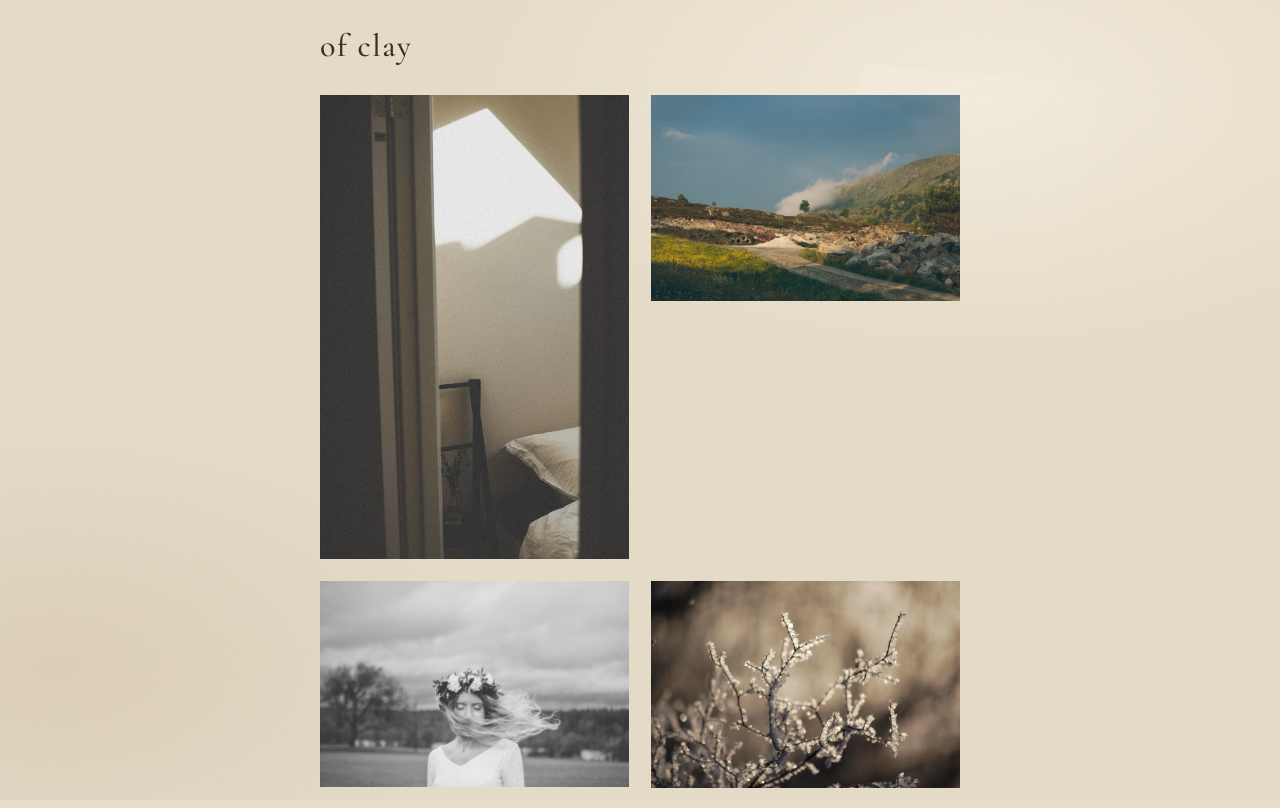
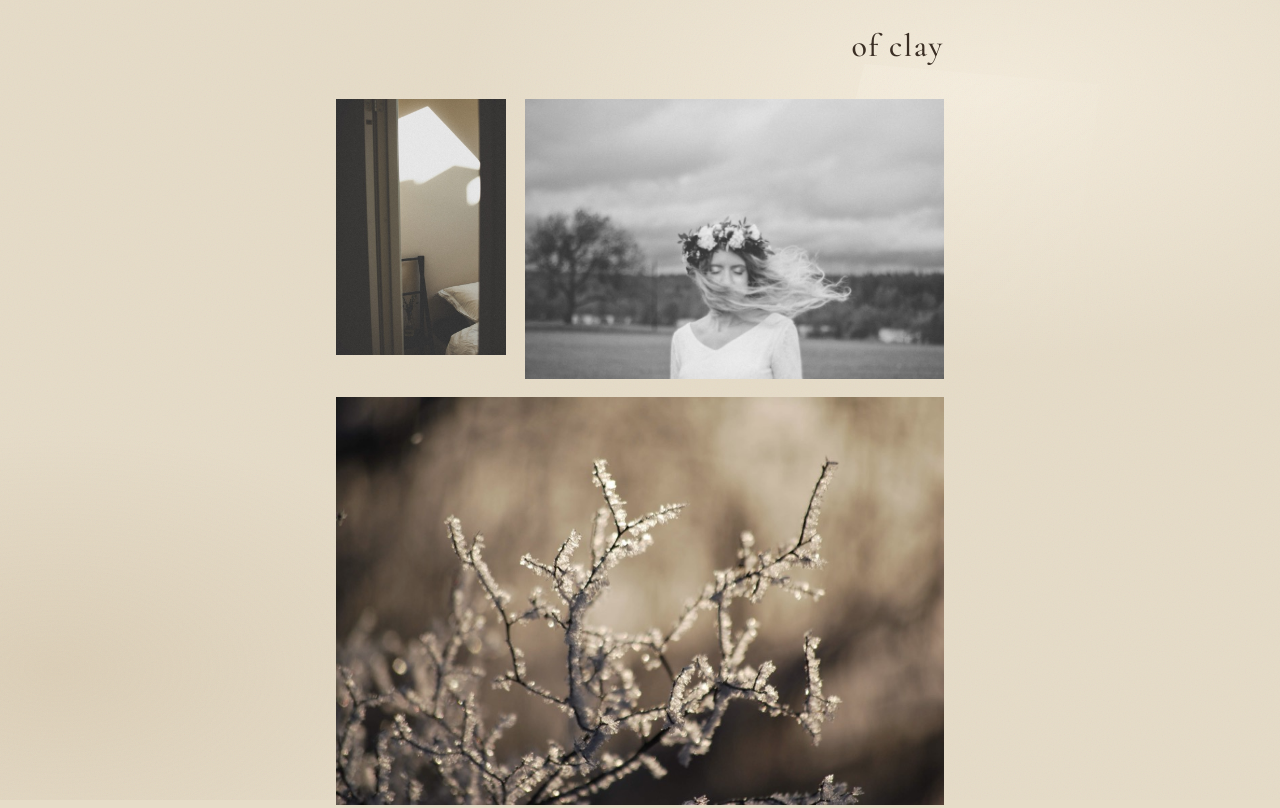
Before and after one commit to louisreid/ofclay, a website: page index.html in a window 1280 px wide. Shown: the top 808 px of the page. Drawn offline with nearby package versions, Linux system fonts and the light colour scheme.

Commit message:
Match reference layout: brand right, three-photo composition.
Portrait and landscape on top; frost study full-width below.

Co-authored-by: Cursor <cursoragent@cursor.com>

```diff
--- a/index.html
+++ b/index.html
@@ -29,9 +29,10 @@
       </header>
 
       <main class="portfolio" aria-label="Selected photographs">
+        <div class="portfolio__top">
           <button
             type="button"
-          class="study"
+            class="study study--portrait"
             data-full="/images/05-img-lg.jpg"
             aria-label="Open photograph"
           >
@@ -47,23 +48,7 @@
 
           <button
             type="button"
-          class="study"
-          data-full="/images/01-on-top-lg.jpg"
-          aria-label="Open photograph"
-        >
-          <img
-            src="/images/01-on-top-md.jpg"
-            alt=""
-            width="900"
-            height="600"
-            loading="eager"
-            decoding="async"
-          />
-        </button>
-
-        <button
-          type="button"
-          class="study"
+            class="study study--wide"
             data-full="/images/04-lars-josefin-lg.jpg"
             aria-label="Open photograph"
           >
@@ -76,10 +61,11 @@
               decoding="async"
             />
           </button>
+        </div>
 
         <button
           type="button"
-          class="study"
+          class="study study--base"
           data-full="/images/02-dsc-lg.jpg"
           aria-label="Open photograph"
         >
--- a/styles.css
+++ b/styles.css
@@ -88,8 +88,9 @@ body {
 
 .brand {
   flex: 0 0 auto;
-  width: min(40rem, 70vw);
-  margin: 0 auto clamp(1.5rem, 4vh, 2.5rem);
+  width: min(38rem, 72vw);
+  margin: 0 auto clamp(1.75rem, 4.5vh, 2.75rem);
+  text-align: right;
 }
 
 .brand__name {
@@ -103,12 +104,17 @@ body {
 .portfolio {
   flex: 0 1 auto;
   align-self: center;
-  display: grid;
-  grid-template-columns: 1fr 1fr;
-  gap: clamp(1rem, 2vw, 1.35rem);
-  width: min(40rem, 70vw);
+  display: flex;
+  flex-direction: column;
+  gap: clamp(0.85rem, 1.8vw, 1.15rem);
+  width: min(38rem, 72vw);
   margin: 0 auto;
-  align-items: start;
+}
+
+.portfolio__top {
+  display: flex;
+  align-items: flex-start;
+  gap: clamp(0.85rem, 1.8vw, 1.15rem);
 }
 
 .study {
@@ -117,7 +123,6 @@ body {
   margin: 0;
   padding: 0;
   border: 0;
-  width: 100%;
   background: transparent;
   cursor: zoom-in;
   appearance: none;
@@ -139,6 +144,20 @@ body {
 
 .study:hover img {
   filter: saturate(1) contrast(1);
+}
+
+.study--portrait {
+  flex: 0 0 28%;
+  width: 28%;
+}
+
+.study--wide {
+  flex: 1 1 auto;
+  min-width: 0;
+}
+
+.study--base {
+  width: 100%;
 }
 
 .contact {
@@ -280,7 +299,12 @@ body.is-lightbox {
 
   .brand,
   .portfolio {
-    width: min(100%, 86vw);
+    width: min(100%, 88vw);
+  }
+
+  .study--portrait {
+    flex-basis: 34%;
+    width: 34%;
   }
 
   .atmosphere__plane {
```
Lines whose indentation alone changed are shown as unchanged.
